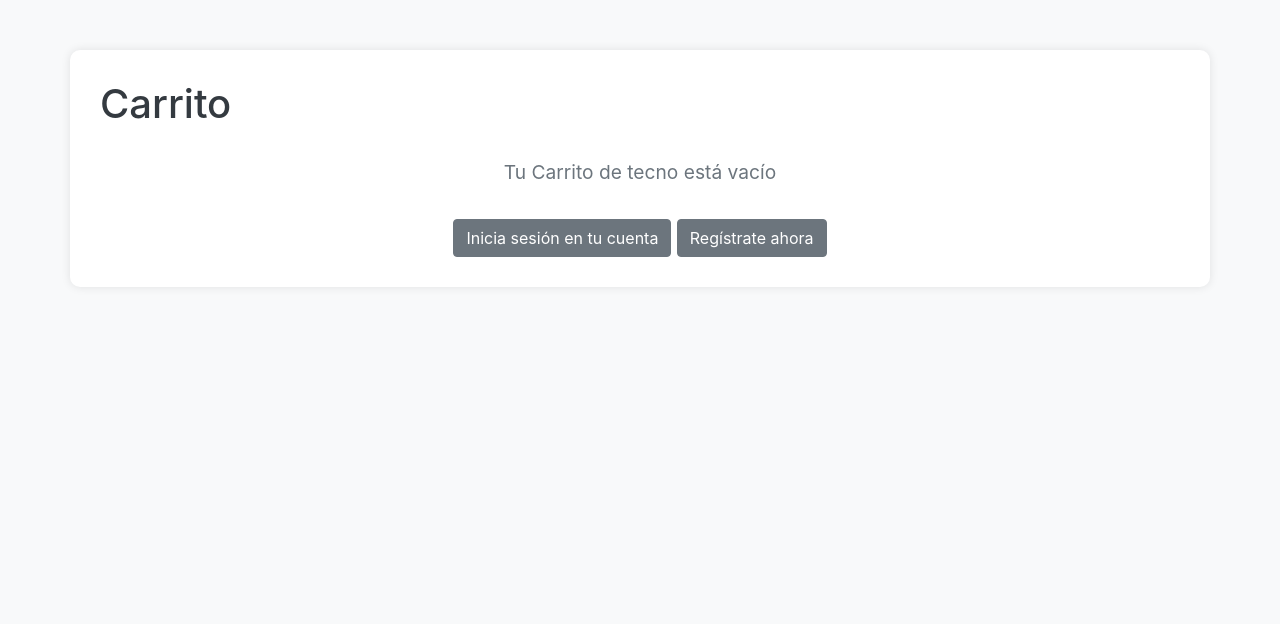
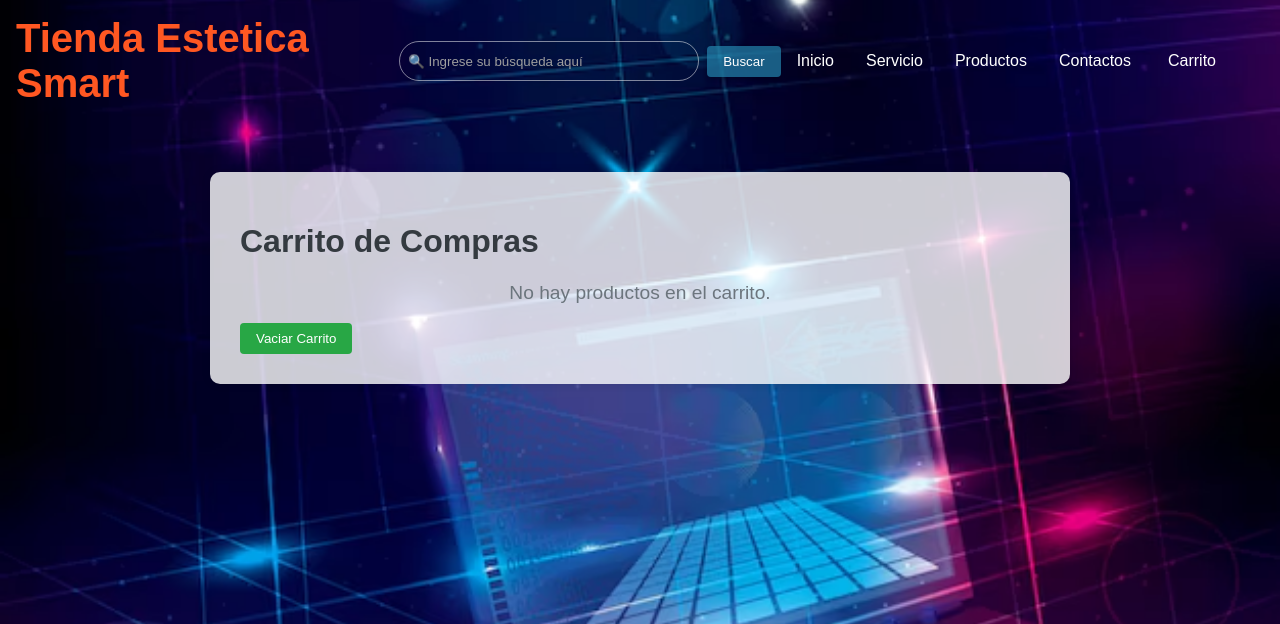
Before and after one commit to ElizabethHidalgo/Tienda_Estetica_Smart, a Laravel app: page /ca in a window 1280 px wide. Shown: the top 624 px of the page. Run offline with Laravel 12, Linux system fonts and the light colour scheme; some libraries are stand-ins or nearby versions.

Commit message:
actualizacion

```diff
--- a/resources/views/carrito.blade.php
+++ b/resources/views/carrito.blade.php
@@ -3,165 +3,257 @@
 <head>
     <meta charset="UTF-8">
     <meta name="viewport" content="width=device-width, initial-scale=1.0">
-    <title>Carrito</title>
-    <link rel="stylesheet" href="https://stackpath.bootstrapcdn.com/bootstrap/4.5.2/css/bootstrap.min.css">
+    <title>Tienda Estetica Smart</title>
     <style>
         body {
-            background-color: #f8f9fa;
+            background: url('imagenes/Index.png') no-repeat center center fixed;
+            background-size: cover;
+            color: #ffffff;
+            font-family: 'Arial', sans-serif;
+            margin: 0;
+            height: 100%;
         }
+
+        .navbar {
+            background: rgba(0, 0, 0, 0);
+            padding: 1rem;
+            display: flex;
+            justify-content: space-between;
+            align-items: center;
+        }
+
+        .navbar-brand {
+            color: #ff5722;
+            font-size: 2.5rem;
+            font-weight: bold;
+        }
+
+        .nav-links {
+            display: flex;
+            align-items: center;
+            list-style: none;
+            margin: 0;
+            padding: 0;
+        }
+
+        .nav-links li {
+            margin: 0 1rem;
+        }
+
+        .nav-links a {
+            color: #ffffff;
+            text-decoration: none;
+            font-size: 1rem;
+        }
+
+        .nav-links a:hover {
+            text-decoration: underline;
+        }
+
+        .search-container {
+            display: flex;
+            align-items: center;
+        }
+
+        .form-control {
+            background-color: transparent;
+            border: 1px solid rgba(255, 255, 255, 0.5);
+            border-radius: 20px;
+            padding: 0.5rem;
+            margin-right: 0.5rem;
+            color: #ffffff;
+            box-shadow: none;
+            height: 2.5rem;
+            width: 300px;
+        }
+
+        .form-control::placeholder {
+            color: #9e9e9e;
+        }
+
+        .btn-search {
+            background-color: rgba(36, 133, 173, 0.7);
+            color: #ffffff;
+            border: none;
+            padding: 0.5rem 1rem;
+            border-radius: 4px;
+            box-shadow: 0 2px 4px rgba(0, 0, 0, 0.2);
+            cursor: pointer;
+            transition: background-color 0.3s, box-shadow 0.3s;
+        }
+
+        .btn-search:hover {
+            background-color: rgba(21, 101, 192, 0.7);
+            box-shadow: 0 4px 8px rgba(0, 0, 0, 0.3);
+        }
+
         .container {
-            margin-top: 50px;
-            background-color: #ffffff;
+            margin: 50px auto;
+            background-color: rgba(255, 255, 255, 0.8);
             padding: 30px;
             border-radius: 10px;
             box-shadow: 0 0 10px rgba(0, 0, 0, 0.1);
-        }
-        h1 {
-            margin-bottom: 30px;
+            width: 80%;
+            max-width: 800px;
             color: #343a40;
         }
+
         .table {
             margin-bottom: 0;
+            width: 100%;
         }
+
         .thead-dark th {
+            background-color: #343a40;
             color: #ffffff;
         }
-        .form-group label {
-            font-weight: bold;
-            color: #495057;
-        }
-        .btn-primary {
-            background-color: #007bff;
-            border-color: #007bff;
-        }
-        .btn-primary:hover {
-            background-color: #0056b3;
-            border-color: #004085;
-        }
-        .btn-danger {
-            background-color: #dc3545;
-            border-color: #dc3545;
-        }
-        .btn-danger:hover {
-            background-color: #c82333;
-            border-color: #bd2130;
-        }
-        .btn-success {
-            background-color: #28a745;
-            border-color: #28a745;
-        }
-        .btn-success:hover {
-            background-color: #218838;
-            border-color: #1e7e34;
-        }
-        .btn-back {
-            background-color: #6c757d;
-            border-color: #6c757d;
-        }
-        .btn-back:hover {
-            background-color: #5a6268;
-            border-color: #545b62;
-        }
-        .btn-secondary {
-            background-color: #6c757d;
-            border-color: #6c757d;
-        }
-        .btn-secondary:hover {
-            background-color: #5a6268;
-            border-color: #545b62;
-        }
-        #success-message {
-            margin-bottom: 20px;
-            color: #155724;
-        }
+
         #no-items-message {
             text-align: center;
             color: #6c757d;
             font-size: 1.2em;
         }
-        td {
-            color: #495057;
+
+        .btn-crud {
+            background-color: #007bff;
+            color: white;
+            border: none;
+            padding: 0.5rem 1rem;
+            border-radius: 4px;
+            cursor: pointer;
+            transition: background-color 0.3s;
+            margin-right: 0.5rem;
         }
-        .form-control {
-            color: #495057;
+
+        .btn-crud:hover {
+            background-color: #0056b3;
         }
-        .mt-3 {
-            margin-top: 1rem;
+
+        .btn-crud.red {
+            background-color: #dc3545;
+        }
+
+        .btn-crud.red:hover {
+            background-color: #c82333;
+        }
+
+        .btn-crud.green {
+            background-color: #28a745;
+        }
+
+        .btn-crud.green:hover {
+            background-color: #218838;
         }
     </style>
 </head>
+
 <body>
+    <nav class="navbar">
+        <div class="navbar-brand">Tienda Estetica Smart</div>
+        <div class="search-container">
+            <input class="form-control me-2" type="search" placeholder="🔍 Ingrese su búsqueda aquí" aria-label="Search" id="search-input">
+            <button class="btn-search" type="submit" onclick="buscarProducto()">Buscar</button>
+            <div id="search-message" style="text-align: center; margin-top: 20px; color: white;"></div>
+        </div>
+        <ul class="nav-links">
+            <li><a href="/">Inicio</a></li>
+            <li><a href="#">Servicio</a></li>
+            <li><a href="{{ route('productos.index') }}">Productos</a></li>
+            <li><a href="#">Contactos</a></li>
+            <li class="cart-icon">
+                <a href="ca"><i class="fas fa-shopping-cart" style="margin-right: 5px;"></i>Carrito</a>
+            </li>
+            <li class="user-icon">
+                <a href="{{ route('login') }}"><i class="fas fa-user" style="color: white; font-size: 24px;"></i></a>
+            </li>
+        </ul>
+    </nav>
+
     <div class="container">
-        <h1>Carrito</h1>
-
-        <div class="alert alert-success" id="success-message" style="display: none;">
-            <!-- Mensaje de éxito -->
-        </div>
-
-        <!-- Mensaje de carrito vacío -->
-        <div id="no-items-message" style="display: none;">
-            <p>Tu Carrito de tecno está vacío</p>
-            <button onclick="location.href='/login'" class="btn btn-secondary mt-3">Inicia sesión en tu cuenta</button>
-            <button onclick="location.href='/register'" class="btn btn-secondary mt-3">Regístrate ahora</button>
-        </div>
-
-        <!-- Contenido del carrito -->
-        <div id="carrito" style="display: none;">
+        <h1>Carrito de Compras</h1>
+        <div class="alert alert-success" id="success-message" style="display: none;"></div>
+        <div id="carrito">
             <table class="table table-hover">
                 <thead class="thead-dark">
                     <tr>
                         <th>Producto</th>
-                        <th>Cantidad</th>
                         <th>Precio</th>
                         <th>Acciones</th>
                     </tr>
                 </thead>
-                <tbody>
-                    <tr>
-                        <td>Producto 1</td>
-                        <td>1</td>
-                        <td>$10.00</td>
-                        <td>
-                            <form action="/carrito/eliminar" method="POST" style="display: inline;">
-                                <input type="hidden" name="item_id" value="1">
-                                <button type="submit" class="btn btn-danger">Cancelar</button>
-                            </form>
-                            <form action="/carrito/pagar" method="POST" style="display: inline;">
-                                <input type="hidden" name="item_id" value="1">
-                                <button type="submit" class="btn btn-success">Pagar</button>
-                            </form>
-                        </td>
-                    </tr>
+                <tbody id="carrito-items">
+                    <!-- Productos agregados al carrito se mostrarán aquí -->
                 </tbody>
             </table>
         </div>
+        <p id="no-items-message" style="display: none;">No hay productos en el carrito.</p>
+        <button class="btn-crud green" onclick="vaciarCarrito()">Vaciar Carrito</button>
     </div>
 
     <script>
-        document.addEventListener('DOMContentLoaded', function () {
-            var isAuthenticated = false; // Simula el estado de autenticación del usuario
-            var hasItemsInCart = false; // Simula si hay productos en el carrito
+        function mostrarCarrito() {
+            const carrito = JSON.parse(localStorage.getItem('carrito')) || [];
+            const carritoItems = document.getElementById('carrito-items');
+            carritoItems.innerHTML = '';
 
-            if (isAuthenticated) {
-                if (hasItemsInCart) {
-                    document.getElementById('carrito').style.display = 'block';
-                    document.getElementById('no-items-message').style.display = 'none';
-                } else {
-                    document.getElementById('carrito').style.display = 'none';
-                    document.getElementById('no-items-message').style.display = 'block';
-                }
-            } else {
+            if (carrito.length === 0) {
                 document.getElementById('carrito').style.display = 'none';
                 document.getElementById('no-items-message').style.display = 'block';
+            } else {
+                document.getElementById('carrito').style.display = 'block';
+                document.getElementById('no-items-message').style.display = 'none';
+                carrito.forEach((item, index) => {
+                    carritoItems.innerHTML += `
+                        <tr>
+                            <td>${item.nombre}</td>
+                            <td>$${item.precio.toFixed(2)}</td>
+                            <td>
+                                <button class="btn-crud green" onclick="editarProducto(${index})">Editar</button>
+                                <button class="btn-crud red" onclick="eliminarProducto(${index})">Eliminar</button>
+                            </td>
+                        </tr>
+                    `;
+                });
             }
+        }
 
-            var successMessage = ""; // Deja vacío si no hay mensaje de éxito
-            if (successMessage) {
-                var messageElement = document.getElementById('success-message');
-                messageElement.textContent = successMessage;
-                messageElement.style.display = 'block';
+        function eliminarProducto(index) {
+            const carrito = JSON.parse(localStorage.getItem('carrito')) || [];
+            carrito.splice(index, 1);
+            localStorage.setItem('carrito', JSON.stringify(carrito));
+            mostrarCarrito();
+        }
+
+        function editarProducto(index) {
+            const carrito = JSON.parse(localStorage.getItem('carrito')) || [];
+            const producto = carrito[index];
+            const nuevoPrecio = prompt("Ingrese el nuevo precio para el producto:", producto.precio);
+            if (nuevoPrecio !== null && !isNaN(nuevoPrecio) && parseFloat(nuevoPrecio) >= 0) {
+                producto.precio = parseFloat(nuevoPrecio);
+                localStorage.setItem('carrito', JSON.stringify(carrito));
+                mostrarCarrito();
+            } else {
+                alert("Precio inválido. Por favor, ingrese un número válido.");
             }
-        });
+        }
+
+        function vaciarCarrito() {
+            if (confirm("¿Está seguro de que desea vaciar el carrito?")) {
+                localStorage.removeItem('carrito');
+                mostrarCarrito();
+            }
+        }
+
+        window.onload = mostrarCarrito;
+
+        function buscarProducto() {
+            const searchInput = document.getElementById('search-input').value.trim();
+            if (searchInput) {
+                window.location.href = `/buscar?query=${encodeURIComponent(searchInput)}`;
+            } else {
+                document.getElementById('search-message').textContent = "Por favor, ingrese un término de búsqueda.";
+            }
+        }
     </script>
 </body>
 </html>
```
